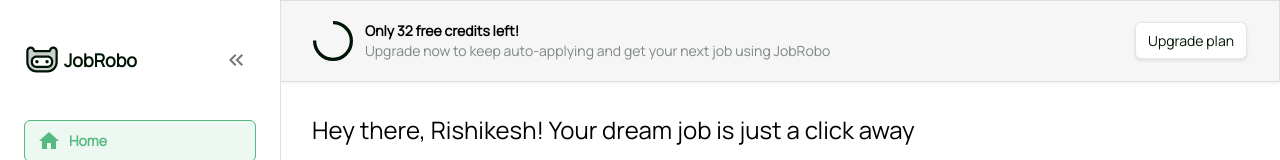
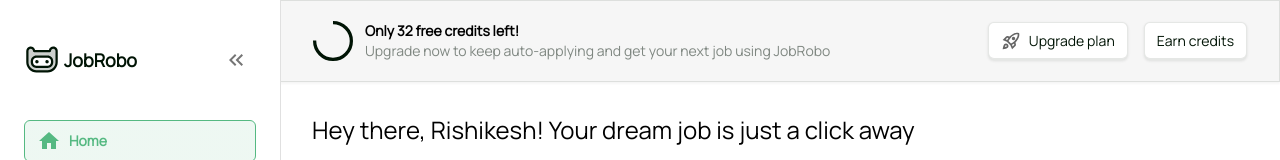
Before and after one commit to InterviewsMaster-IM/JobRobo-Frontend, a React (Create React App) app: page /home in a window 1280 px wide. Shown: the top 160 px of the page. Built offline with nearby package versions, Linux system fonts and the light colour scheme; no server answers; sample sign-in values are in the browser's storage.

Commit message:
Free credits display ui fixed

```diff
--- a/src/components/HomeDashboard/FreeCreditsDisplay.js
+++ b/src/components/HomeDashboard/FreeCreditsDisplay.js
@@ -3,6 +3,7 @@ import Box from '@mui/material/Box';
 import Grid from '@mui/material/Grid';
 import Typography from '@mui/material/Typography';
 import CircularProgress from '@mui/material/CircularProgress';
+import RocketLaunchOutlinedIcon from '@mui/icons-material/RocketLaunchOutlined';
 import { PrimaryWhiteButton } from '../../styles/Buttons';
 
 const FreeCreditsDisplay = () => {
@@ -14,7 +15,8 @@ const FreeCreditsDisplay = () => {
             boxShadow: '0px 2px 2px 0px rgba(11, 19, 36, 0.04)',
             padding: '20px 32px',
         }}>
-            <Grid container width={'100%'} display={'flex'} alignItems={'center'} justifyContent={'flex-start'} gap={'12px'}>
+            <Grid container width={'100%'} display={'flex'} alignItems={'center'} justifyContent={'space-between'} gap={'20px'}>
+                <Grid item display={'flex'} alignItems={'center'} justifyContent={'flex-start'} gap={'12px'}>
                     <CircularProgress sx={{ color: '#001405' }} variant="determinate" value={75} />
                     <Grid item>
                         <Typography variant='body2' fontWeight={'600'}>
@@ -24,10 +26,17 @@ const FreeCreditsDisplay = () => {
                             Upgrade now to keep auto-applying and get your next job using JobRobo
                         </Typography>
                     </Grid>
-                <Grid item marginLeft={'auto'}>
+                </Grid>
+                <Grid item display={'flex'} flexDirection={'row'} alignItems={'center'} justifyContent={'flex-start'} gap={'16px'}>
+                    <PrimaryWhiteButton>
+                        <RocketLaunchOutlinedIcon htmlColor='#656565' fontSize='small' />
+                        <Typography variant='body2' fontWeight={'500'}>
+                            Upgrade plan
+                        </Typography>
+                    </PrimaryWhiteButton>
                     <PrimaryWhiteButton>
                         <Typography variant='body2' fontWeight={'500'}>
-                            Upgrade plan
+                            Earn credits
                         </Typography>
                     </PrimaryWhiteButton>
                 </Grid>
```
Lines whose indentation alone changed are shown as unchanged.
